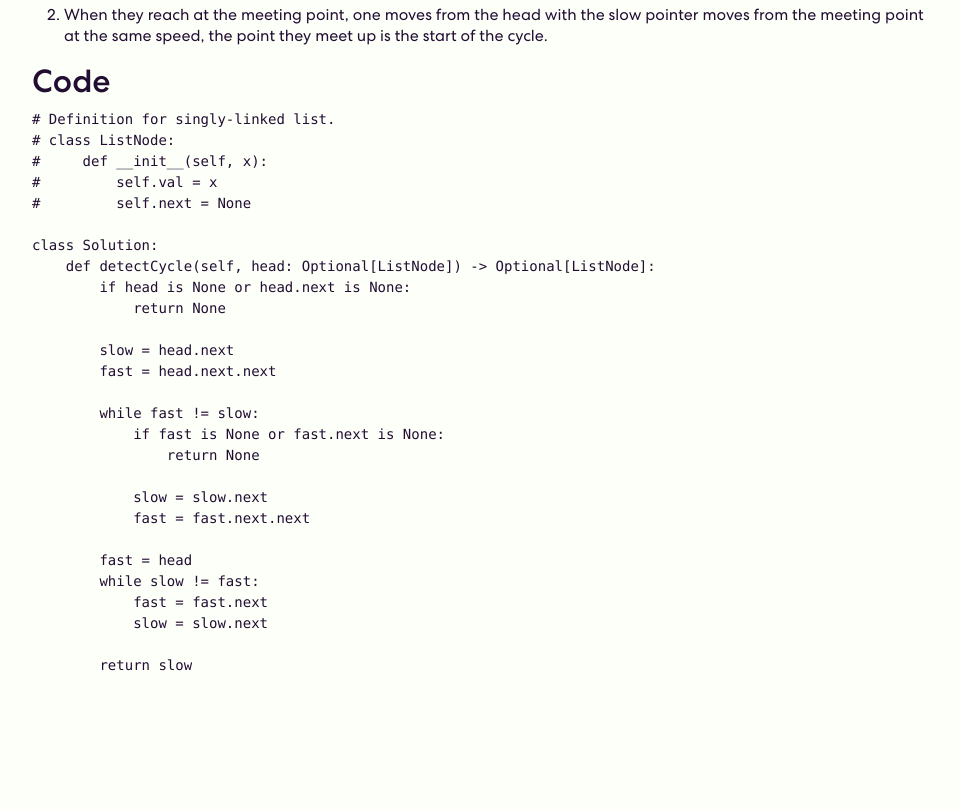
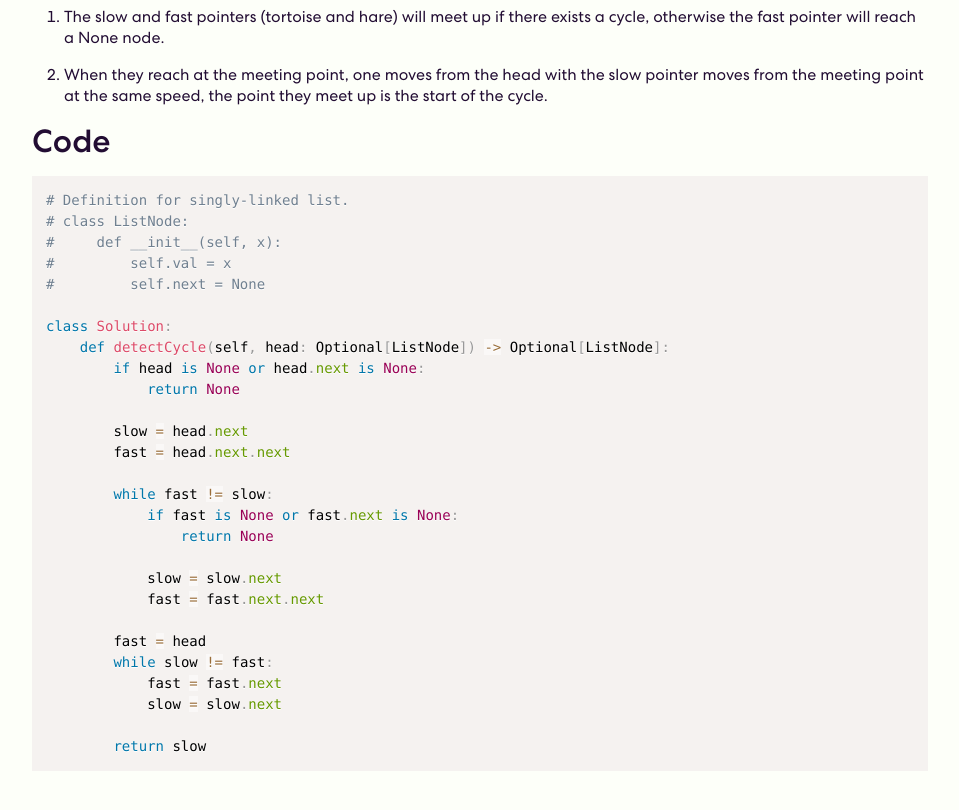
Before and after one commit to zyinghua/zyh-personal-website, a React (Create React App) app: page /posts/post in a window 1280 px wide. Shown: the part 1512-2322 px from the top of the page, without its empty margins (160-1119 px from the left). Before the commit the page ends 2204 px from the top, so only its background shows below. Built offline with nearby package versions, Linux system fonts and the light colour scheme.

Commit message:
Added styling for code in react markdown page

```diff
--- a/package.json
+++ b/package.json
@@ -29,6 +29,7 @@
         "react-router-dom": "^6.6.0",
         "react-router-hash-link": "^2.4.3",
         "react-scripts": "5.0.1",
+        "react-syntax-highlighter": "^15.5.0",
         "web-vitals": "^2.1.4"
     },
     "scripts": {
--- a/src/components/Post.js
+++ b/src/components/Post.js
@@ -1,6 +1,8 @@
 import { React, useState, useEffect } from "react";
 import ReactMarkdown from "react-markdown";
 import md from "../assets/posts/leetcode-142-linked-list-cycle-2.md";
+
+import { Prism as SyntaxHighlighter } from "react-syntax-highlighter";
 
 export const Post = () => {
     const [mdFile, setMdFile] = useState("");
@@ -13,9 +15,27 @@
 
     return (
         <div className="mark-down-render">
-            <h4>Title</h4>
+            <h4>Title:</h4>
             <h4>Posted on:</h4>
-            <ReactMarkdown children={mdFile} />
+            <ReactMarkdown
+                children={mdFile}
+                components={{
+                    code({ node, inline, className, children, ...props }) {
+                        const match = /language-(\w+)/.exec(className || "");
+                        return !inline && match ? (
+                            <SyntaxHighlighter
+                                children={String(children).replace(/\n$/, "")}
+                                language={match[1]}
+                                {...props}
+                            />
+                        ) : (
+                            <code className={className} {...props}>
+                                {children}
+                            </code>
+                        );
+                    },
+                }}
+            />
         </div>
     );
 };
--- a/src/css/Post.css
+++ b/src/css/Post.css
@@ -1,4 +1,4 @@
 .mark-down-render {
-    margin: 0 auto;
+    margin: 60px auto;
     width: 70vw;
 }
```
Also changed, not shown: 1 other file (tests, documents, lock files or other folders).
